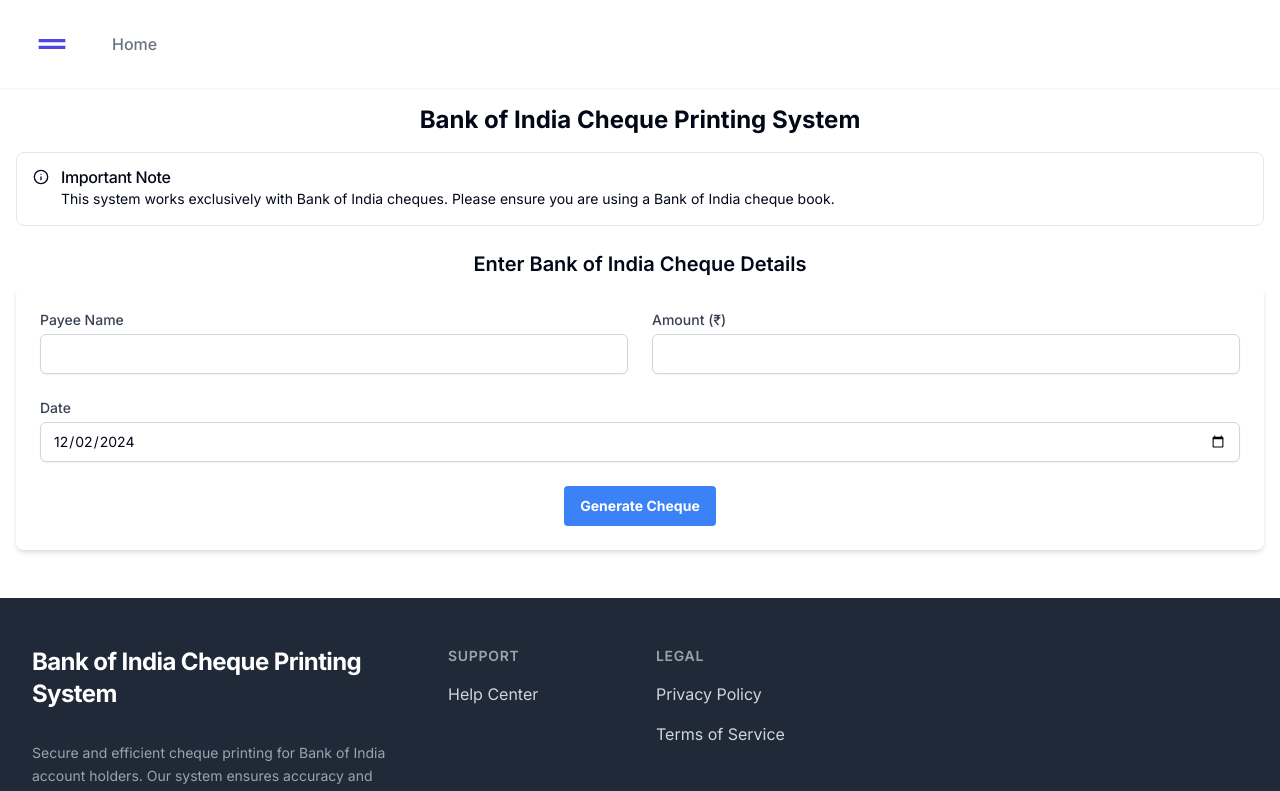
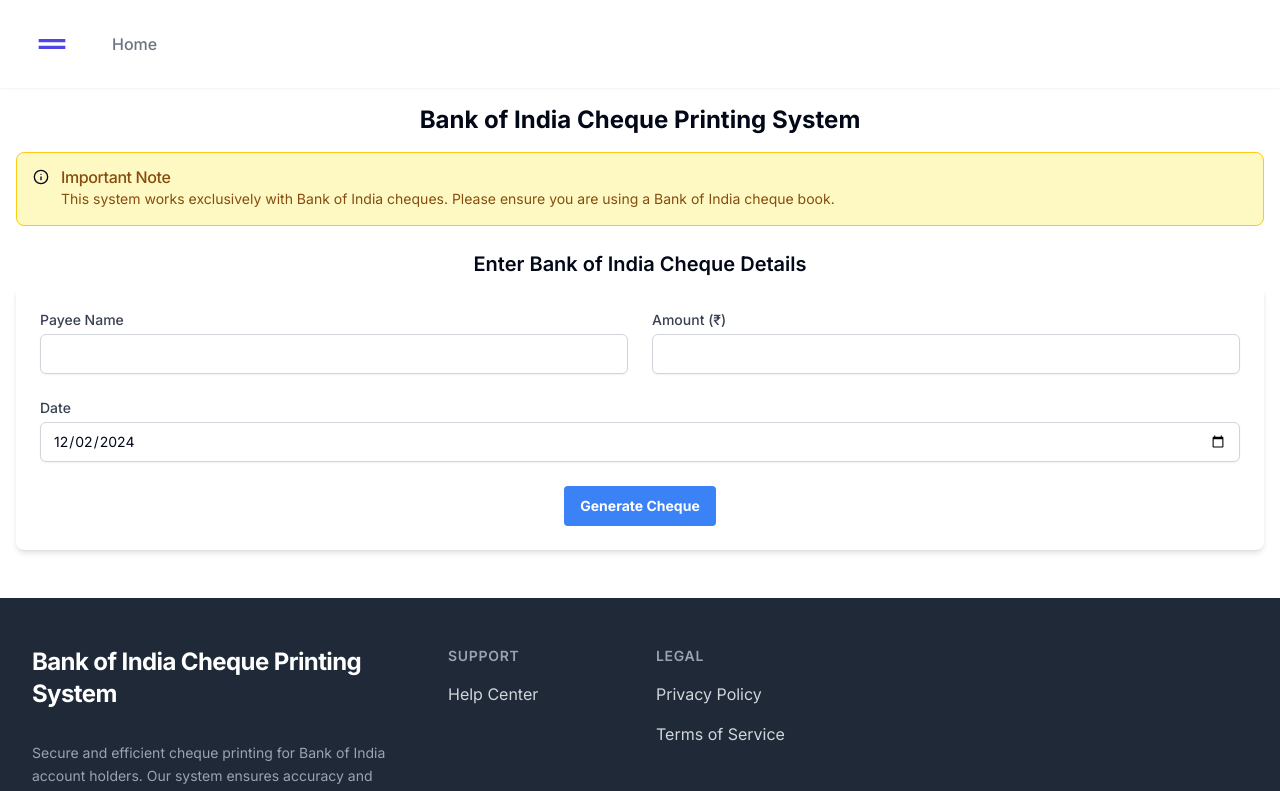
Before and after one commit to neil-jay/boi-cheque-printing-system, a Next.js app: page / in a window 1280 px wide. Shown: the top 791 px of the page. Built offline with nearby package versions, Linux system fonts and the light colour scheme.

Commit message:
feat: Update warning color for note

```diff
--- a/app/page.tsx
+++ b/app/page.tsx
@@ -37,8 +37,8 @@
         <h1 className="text-2xl font-bold mb-4 text-center">Bank of India Cheque Printing System</h1>
         <div className="space-y-8">
           <div>
-            <Alert className="mb-6">
-              <InfoIcon className="h-4 w-4" />
+            <Alert className="mb-6 bg-yellow-100 border-yellow-400 text-yellow-800">
+              <InfoIcon className="h-4 w-4 text-yellow-800" />
               <AlertTitle>Important Note</AlertTitle>
               <AlertDescription>
                 This system works exclusively with Bank of India cheques. Please ensure you are using a Bank of India cheque book.
```
